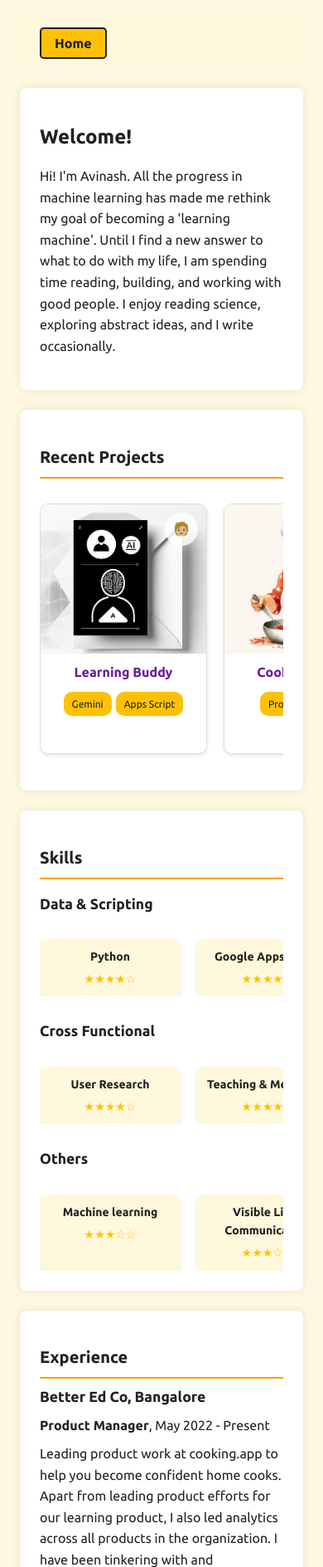
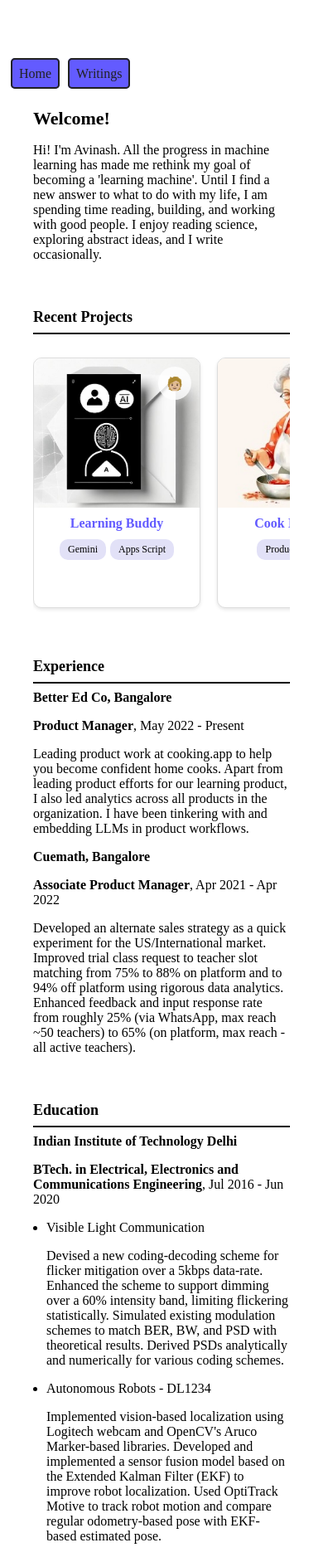
Before and after one commit to matrixconjugate/avinash, a plain HTML site: page index.html in a window 390 px wide. Shown: the top 1889 px of the page at 83% size. Drawn offline with Linux system fonts and the light colour scheme.

Commit message:
writings and redesign

```diff
--- /dev/null
+++ b/animations.css
@@ -0,0 +1,22 @@
+@keyframes fadeInUp {
+    0% {
+        opacity: 0;
+        transform: translateY(20px);
+    }
+    100% {
+        opacity: 1;
+        transform: translateY(0);
+    }
+}
+
+.card:hover {
+    transform: translateY(-10px);
+    box-shadow: 0 4px 8px rgba(0, 0, 0, 0.2);
+    transition: all 0.3s ease-in-out;
+}
+
+.card:nth-child(1) { animation-delay: 0.1s; }
+.card:nth-child(2) { animation-delay: 0.2s; }
+.card:nth-child(3) { animation-delay: 0.3s; }
+.card:nth-child(4) { animation-delay: 0.4s; }
+/* Add more nth-child as needed based on the number of cards */
--- /dev/null
+++ b/base.css
@@ -0,0 +1,101 @@
+/* Base styles for consistent padding */
+.container {
+    margin: 0 auto;
+    padding: 0 1rem; /* Default padding */
+}
+
+header {
+    color: #212121; /* Almost Black */
+    padding: 1rem 1rem; /* Default padding */
+    margin: 1.5rem;
+    border-radius: 8px;
+    display: flex;
+    justify-content: space-between;
+    align-items: center;
+}
+
+/* Container for consistent padding across devices */
+@media (min-width: 768px) {
+    .container {
+        padding: 0 2rem; /* Adjust the padding as needed */
+    }
+
+    header {
+        padding: 1rem 2rem; /* Adjust the padding as needed */
+    }
+}
+
+@media (min-width: 1024px) {
+    .container {
+        padding: 0 4rem; /* Adjust the padding as needed */
+    }
+
+    header {
+        padding: 1rem 4rem; /* Adjust the padding as needed */
+    }
+}
+
+@media (min-width: 1440px) {
+    .container {
+        padding: 0 6rem; /* Adjust the padding as needed */
+    }
+
+    header {
+        padding: 1rem 6rem; /* Adjust the padding as needed */
+    }
+}
+
+/* Styles for header navigation */
+header nav {
+    display: flex;
+}
+
+header nav a {
+    color: #212121; /* Almost Black */
+    text-decoration: none;
+    font-weight: bold;
+    padding: 0.5rem 0.5rem;
+    margin: 0 0.5rem;
+}
+
+header nav a:hover {
+    border-bottom: 1px solid #212121; /* Almost Black */
+}
+
+/* Styles for breadcrumbs on mobile devices */
+.breadcrumbs {
+    display: none; /* Hidden by default */
+    flex-wrap: wrap;
+    list-style: none;
+    padding: 0;
+    margin: 0;
+    color: #212121; /* Almost Black */
+}
+
+.breadcrumbs li {
+    margin: 0 5px;
+}
+
+.breadcrumbs li a {
+    color: #212121; /* Almost Black */
+    text-decoration: none;
+    padding: 0.5rem;
+    border: 2px solid #212121; /* Almost Black */
+    border-radius: 5px;
+    background-color: #635bff; /* Mustard Yellow */
+}
+
+.breadcrumbs li a:hover {
+    background-color: #635bff; /* Dark Mustard */
+}
+
+/* Show breadcrumbs and hide nav on small screens */
+@media (max-width: 767px) {
+    header nav {
+        display: none;
+    }
+
+    .breadcrumbs {
+        display: flex;
+    }
+}
--- /dev/null
+++ b/content.css
@@ -0,0 +1,36 @@
+#intro-content, section {
+    padding: 0.5rem;
+    margin: 0.5rem;
+    background: #ffffff; /* White */
+}
+
+#intro-content h1, section h2 {
+    margin: 1rem 0;
+    font-size: 1.375rem; /* Slightly reduced size */
+}
+
+#intro-content p, section p {
+    margin: 1rem 0;
+    font-size: 1rem; /* Smaller body text */
+}
+
+section h2 {
+    border-bottom: 2px solid black; /* Dark Mustard */
+    padding-bottom: 0.5rem;
+    margin-bottom: 0.5rem;
+    font-size: 1.125rem; /* Adjust as needed */
+}
+
+section ul {
+    padding-left: 1rem;
+    margin: 0.5rem 0;
+}
+
+section ul li {
+    margin: 0.2rem 0;
+}
+
+h3 {
+    margin: 0.5rem 0;
+    font-size: 1rem; /* Adjust as needed */
+}
--- a/content.json
+++ b/content.json
@@ -110,7 +110,7 @@
     {
       "institution": "Indian Institute of Technology Delhi",
       "duration": "Jul 2016 - Jun 2020",
-      "degree": "Bachelor of Technology in Electrical, Electronics and Communications Engineering",
+      "degree": "BTech. in Electrical, Electronics and Communications Engineering",
       "projects": [
         {
           "title": "Visible Light Communication",
--- a/index.html
+++ b/index.html
@@ -5,8 +5,13 @@
     <meta name="viewport" content="width=device-width, initial-scale=1.0">
     <title>Avinash Bhutani - Portfolio</title>
 
-    <link rel="stylesheet" href="styles.css">
-    <link href="https://fonts.googleapis.com/css2?family=Ubuntu:wght@400;700&display=swap" rel="stylesheet">
+    <link href="https://fonts.googleapis.com/css2?family=Merriweather:wght@300;400;700&display=swap" rel="stylesheet">
+    <link rel="stylesheet" href="base.css">
+    <link rel="stylesheet" href="content.css">
+    <link rel="stylesheet" href="project-cards.css">
+    <link rel="stylesheet" href="skills.css">
+    <link rel="stylesheet" href="code-snippet.css">
+    <link rel="stylesheet" href="animations.css">
     <link rel="icon" type="image/x-icon" href="media/favicon.ico">
     <script>
         document.addEventListener('DOMContentLoaded', function() {
@@ -36,10 +41,10 @@
                     const projectsSection = document.querySelector('#projects');
                     projectsSection.innerHTML = '<h2>Recent Projects</h2><div class="projects"></div>'; // Add the heading
                     const projectsContainer = projectsSection.querySelector('.projects');
-                    data.projects.forEach(project => {
+                    data.projects.forEach((project, index) => {
                         const projectTypeIcon = project.projectType === 'personal' ? '🧑🏼' : '💻';
                         projectsContainer.innerHTML += `
-                            <div class="card">
+                            <div class="card" style="animation-delay: ${index * 0.1}s">
                                 <a href="project_template.html?id=${project.id}" class="project-link">
                                     <div class="project-type">${projectTypeIcon}</div>
                                     <img src="${project.image}" alt="${project.title}" width="200" height="200">
@@ -53,7 +58,6 @@
                             </div>
                         `;
                     });
-
 
                     // Populate skills
                     const skillsSection = document.querySelector('#skills');
@@ -73,7 +77,6 @@
                         });
                     });
 
-
                     // Populate experience
                     const experienceSection = document.querySelector('#experience');
                     experienceSection.innerHTML = '<h2>Experience</h2>'; // Add the heading
@@ -91,8 +94,7 @@
                     data.education.forEach(edu => {
                         educationSection.innerHTML += `
                             <h3>${edu.institution}</h3>
-                            <p><strong>${edu.duration}</strong></p>
-                            <i>${edu.degree}</i>
+                            <p><strong>${edu.degree}</strong>, ${edu.duration}</p>
                             <ul>
                                 ${edu.projects.map(project => `
                                     <li>${project.title}
@@ -144,15 +146,23 @@
 </head>
 <body>
     <header></header>
+    <ul class="breadcrumbs">
+        <li><a href="index.html">Home</a></li>
+        <li><a href="writings.html">Writings</a></li>
+        <!-- Add more breadcrumb links as needed -->
+    </ul>
+    <div class="container">
         <div id="intro-content"></div>
         <section id="projects"></section>
+
+        <section id="experience"></section>
+        <section id="education"></section>
         <section id="skills">
             <h2>Skills</h2>
             <div class="skills-container"></div>
         </section>
-    <section id="experience"></section>
-    <section id="education"></section>
         <section id="volunteer"></section>
         <section id="awards"></section>
+    </div>
 </body>
 </html>
--- a/navbar.html
+++ b/navbar.html
@@ -1,4 +1,4 @@
-<!-- navbar.html -->
 <nav>
     <a href="index.html">Home</a>
+    <a href="writings.html">Writings</a>
 </nav>
--- /dev/null
+++ b/project-cards.css
@@ -0,0 +1,87 @@
+.projects {
+    display: flex;
+    overflow-x: auto;
+    gap: 20px;
+    padding: 20px;
+    scroll-snap-type: x mandatory; /* Enable snap scrolling */
+}
+
+.card {
+    position: relative; /* Position the project type icon */
+    min-width: 200px; /* Use min-width to ensure the cards fit */
+    height: 300px; /* Adjust height to fit the content */
+    border: 1px solid #ddd;
+    border-radius: 10px;
+    overflow: hidden;
+    box-shadow: 0 2px 4px rgba(0,0,0,0.1);
+    background-color: #fff;
+    display: flex;
+    flex-direction: column;
+    align-items: center;
+    scroll-snap-align: start; /* Align cards to the start of the scroll container */
+    opacity: 0;
+    animation: fadeInUp 0.5s ease-in-out forwards;
+}
+
+.project-type {
+    position: absolute;
+    top: 10px;
+    right: 10px;
+    background-color: rgba(255, 255, 255, 0.8); /* Slightly transparent background */
+    padding: 5px;
+    border-radius: 50%;
+    font-size: 16px; /* Adjust size as needed */
+    display: flex;
+    align-items: center;
+    justify-content: center;
+    width: 30px; /* Adjust size as needed */
+    height: 30px; /* Adjust size as needed */
+}
+
+.card img {
+    width: 100%;
+    height: 60%; /* Adjust as needed */
+    object-fit: cover; /* Ensures the image covers the area without distortion */
+}
+
+.card a {
+    text-decoration: none; /* Remove hyperlink styling */
+    color: inherit; /* Inherit text color */
+    width: 100%;
+    height: 100%;
+    display: flex;
+    flex-direction: column;
+    align-items: center;
+}
+
+.card a:hover {
+    cursor: pointer; /* Change cursor on hover */
+}
+
+.card .content {
+    padding: 10px;
+    text-align: center;
+    flex: 1;
+}
+
+.card .content h3 {
+    margin: 0;
+    font-size: 16px;
+    color: #635bff; /* Deep Purple */
+}
+
+.card .content .tags {
+    margin-top: 10px;
+    display: flex;
+    flex-wrap: wrap;
+    gap: 5px;
+    justify-content: center;
+}
+
+.card .content .tags .tag {
+    background-color: #e2e1f7; /* Mustard Yellow */
+    border-radius: 10px;
+    padding: 5px 10px;
+    font-size: 12px;
+    color: black; /* Almost Black */
+}
--- a/project_template.html
+++ b/project_template.html
@@ -5,7 +5,7 @@
     <meta name="viewport" content="width=device-width, initial-scale=1.0">
     <title id="project-title"></title>
     <link rel="stylesheet" href="styles.css">
-    <link href="https://fonts.googleapis.com/css2?family=Ubuntu:wght@400;700&display=swap" rel="stylesheet">
+    <link href="https://fonts.googleapis.com/css2?family=Merriweather:wght@300;400;700&display=swap" rel="stylesheet">
     <link rel="icon" type="image/x-icon" href="media/favicon.ico">
         <script>
         document.addEventListener('DOMContentLoaded', function() {
--- /dev/null
+++ b/skills.css
@@ -0,0 +1,42 @@
+.skills-container {
+    display: flex;
+    flex-direction: column;
+    gap: 20px;
+}
+
+.skills-cards {
+    display: flex;
+    overflow-x: auto;
+    gap: 20px;
+    scroll-snap-type: x mandatory; /* Enable snap scrolling */
+    -ms-overflow-style: none;  /* Internet Explorer 10+ */
+    scrollbar-width: none;  /* Firefox */
+}
+
+.skills-cards::-webkit-scrollbar {
+    display: none;  /* Safari and Chrome */
+}
+
+.skill-card {
+    background-color: #e2e1f7; /* Cornsilk */
+    border-radius: 8px;
+    padding: 10px;
+    min-width: 150px;
+    box-shadow: 0 2px 4px rgba(0,0,0,0.1);
+    text-align: center;
+    display: flex;
+    flex-direction: column;
+    align-items: center;
+    scroll-snap-align: start; /* Align cards to the start of the scroll container */
+}
+
+.skill-name {
+    font-size: 0.875rem; /* Smaller font size */
+    font-weight: bold;
+    margin-bottom: 5px;
+}
+
+.skill-rating {
+    font-size: 0.875rem; /* Smaller font size */
+    color: #635bff; /* Mustard Yellow */
+}
--- a/styles.css
+++ b/styles.css
@@ -127,6 +127,8 @@ footer {
     flex-direction: column;
     align-items: center;
     scroll-snap-align: start; /* Align cards to the start of the scroll container */
+    opacity: 0;
+    animation: fadeInUp 0.5s ease-in-out forwards;
 }
 
 .project-type {
@@ -266,3 +268,26 @@ code {
     font-size: 14px;
     color: #FFC107; /* Mustard Yellow */
 }
+
+@keyframes fadeInUp {
+    0% {
+        opacity: 0;
+        transform: translateY(20px);
+    }
+    100% {
+        opacity: 1;
+        transform: translateY(0);
+    }
+}
+
+.card:hover {
+    transform: translateY(-10px);
+    box-shadow: 0 4px 8px rgba(0, 0, 0, 0.2);
+    transition: all 0.3s ease-in-out;
+}
+
+.card:nth-child(1) { animation-delay: 0.1s; }
+.card:nth-child(2) { animation-delay: 0.2s; }
+.card:nth-child(3) { animation-delay: 0.3s; }
+.card:nth-child(4) { animation-delay: 0.4s; }
+/* Add more nth-child as needed based on the number of cards */
```
Also changed, not shown: code-snippet.css (added, +14 -0 lines), index.js (added, +33 -0 lines), writings.html (added, +64 -0 lines), writings.json (added, +27 -0 lines), media/ab.jpeg (added). Lines whose indentation alone changed are shown as unchanged.
